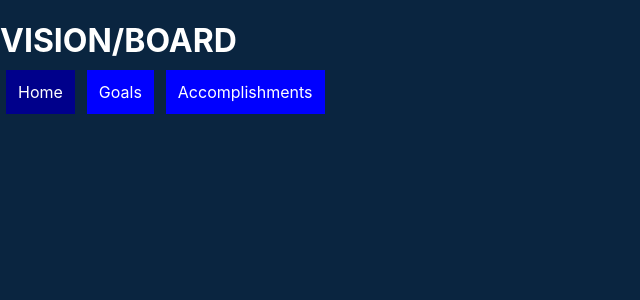
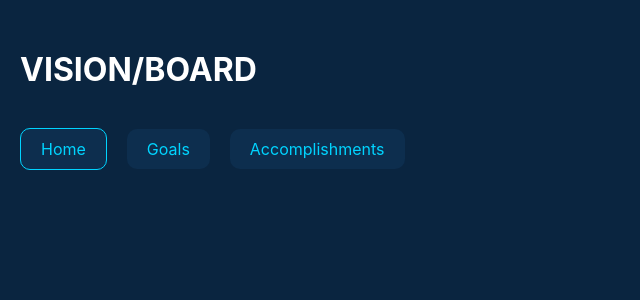
Before and after one commit to winfeigle/react-phase-2-project, a React (Create React App) app: page / in a window 1280 px wide. Shown: the top 300 px of the page, without its empty margins (0-640 px from the left). Built offline with nearby package versions, Linux system fonts and the light colour scheme; data requests are answered from the project's data file.

Commit message:
Fix navigation active styles

```diff
--- a/src/components/NavBar.js
+++ b/src/components/NavBar.js
@@ -4,12 +4,12 @@ import { NavLink } from "react-router-dom";
 function NavBar() {
 
   const linkStyles = {
-    width: "100px",
-    padding: "12px",
-    margin: "0 6px 6px",
-    background: "blue",
-    textDecoration: "none",
-    color: "white",
+    color: "#00D4FF",
+    padding: "10px 20px",
+    margin: "0px 0px 0px 20px",
+    background: "#0D2E4E",
+    textDecoration: "inherit", /* no underline */
+    borderRadius: "10px"
   };
 
     return(
@@ -19,13 +19,13 @@ function NavBar() {
           </h1>
           <NavLink
             to="/"
-            /* set exact so it knows to only set activeStyle when route is deeply equal to link */
+            /* set "exact" so it knows to only set activeStyle when route is deeply equal to link */
             exact
             /* add styling to Navlink */
             style={linkStyles}
             /* add prop for activeStyle */
             activeStyle={{
-              background: "darkblue",
+              border: "solid #00D4FF 1px",
             }}
             >Home</NavLink>
 
@@ -34,7 +34,7 @@ function NavBar() {
             exact
             style={linkStyles}
             activeStyle={{
-              background: "darkblue",
+              border: "solid #00D4FF 1px",
             }}
             >Goals</NavLink>
 
@@ -43,7 +43,7 @@ function NavBar() {
             exact
             style={linkStyles}
             activeStyle={{
-              background: "darkblue",
+              border: "solid #00D4FF 1px",
             }}
             >Accomplishments</NavLink>
         <p>
--- a/src/index.css
+++ b/src/index.css
@@ -22,11 +22,11 @@ code {
     monospace;
 }
 
-nav h1{
+.site-title{
   margin: 50px 0px 50px 20px;
 }
 
-nav a {
+.nav-link {
   color: #00D4FF;
   padding: 10px 20px;
   margin: 0px 0px 0px 20px;
```
